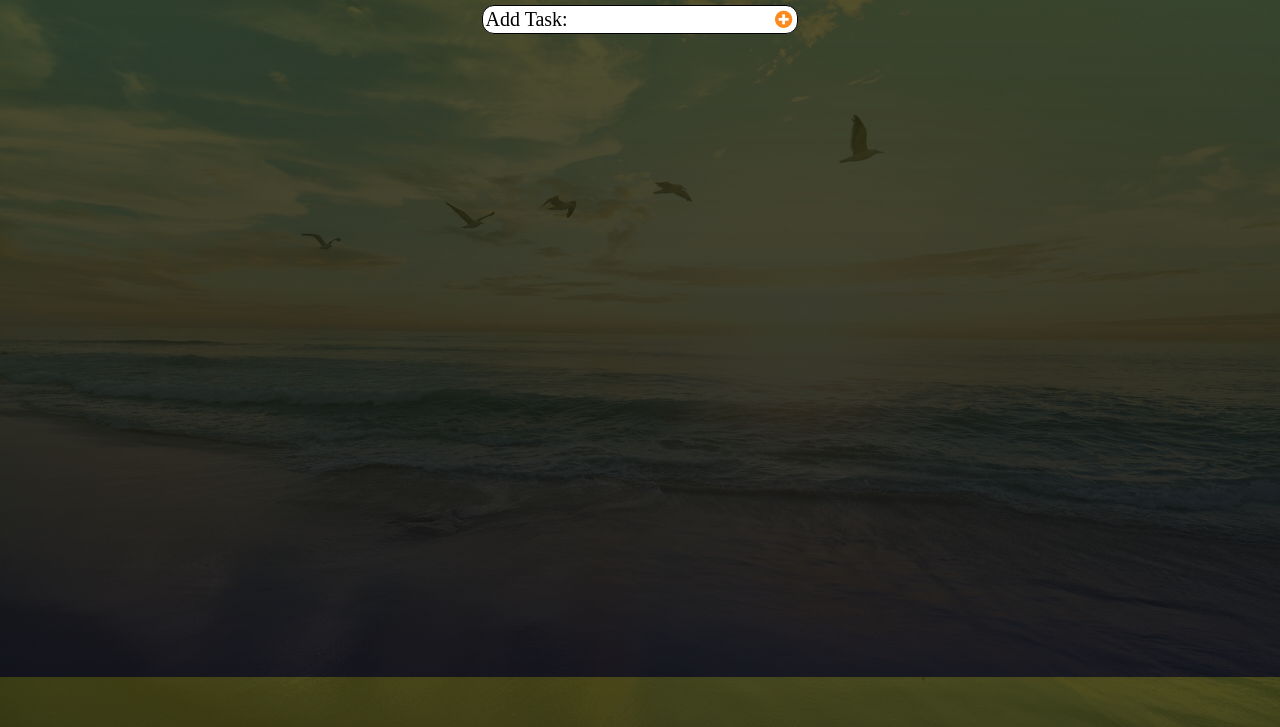
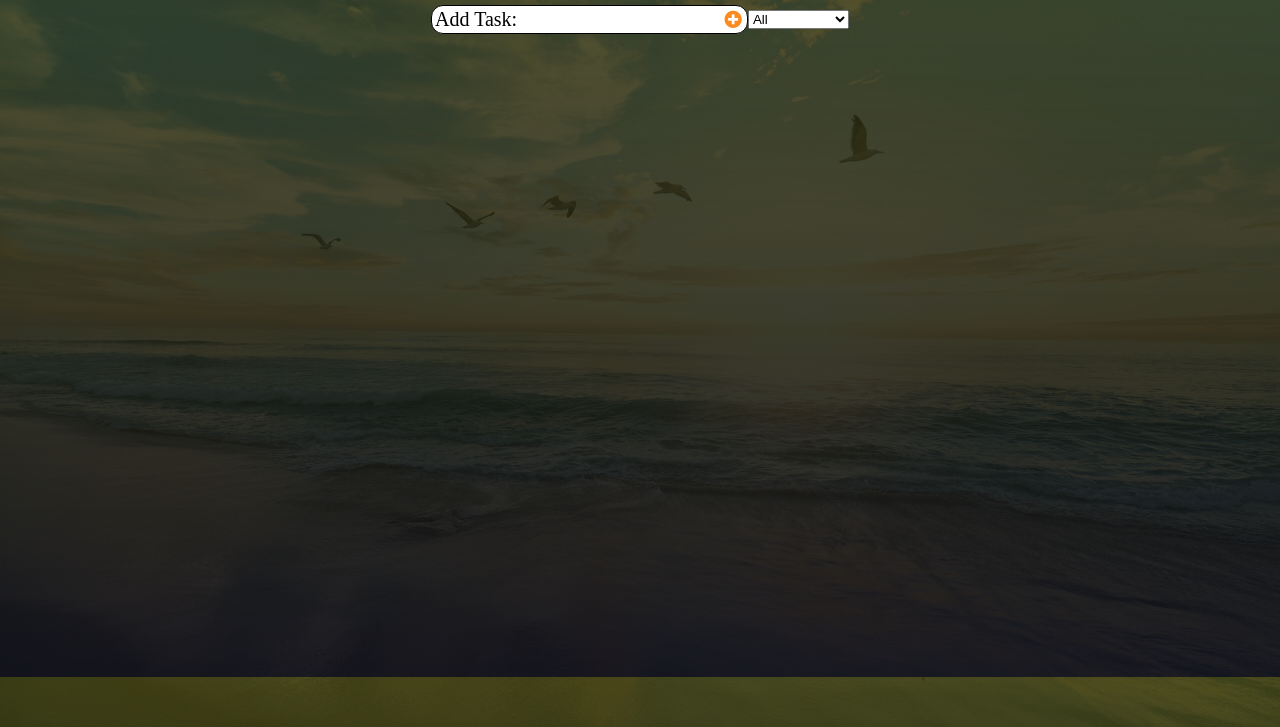
Before and after one commit to MattSam9/TodoList, a plain HTML site: page index.html in a window 1280 px wide. Shown: the part 123-850 px from the top of the page. Drawn offline with Linux system fonts and the light colour scheme; a web font is replaced by a local one.

Commit message:
create todo's filtering division

```diff
--- a/index.html
+++ b/index.html
@@ -27,6 +27,13 @@
                 <button class="todo-button" type="submit"><i class="fas fa-plus-circle fa-lg"></i></button>
             </div>
         </form>
+        <div class="select-div">
+            <select name="filter-todo" class="filter-todo">
+                <option value="all">All</option>
+                <option value="completed">Completed</option>
+                <option value="uncompleted">Uncompleted</option>
+            </select>
+        </div>
     </section>
     <section class="todo-container">
         <ul class="todo-list"></ul>
```
